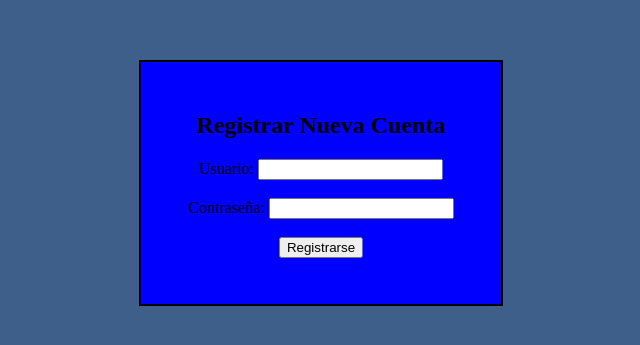
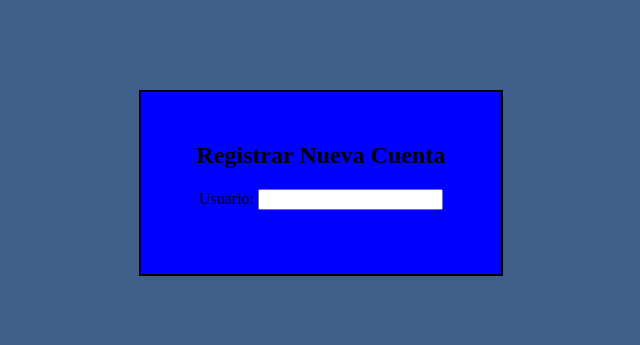
Before and after one commit to Kevinland14/prueba1, a plain HTML site: page registro.html in a window 1280 px wide. Shown: the part 137-482 px from the top of the page, without its empty margins (319-959 px from the left). Drawn offline with Linux system fonts and the light colour scheme.

Commit message:
Update registro.html

```diff
--- a/registro.html
+++ b/registro.html
@@ -11,10 +11,6 @@
     <label for="usuario">Usuario:</label>
     <input type="text" id="usuario" name="usuario" required><br><br>
 
-    <label for="contrasena">Contraseña:</label>
-    <input type="password" id="contrasena" name="contrasena" required><br><br>
-
-    <button type="submit">Registrarse</button>
   </form>
 </body>
 </html>
```
